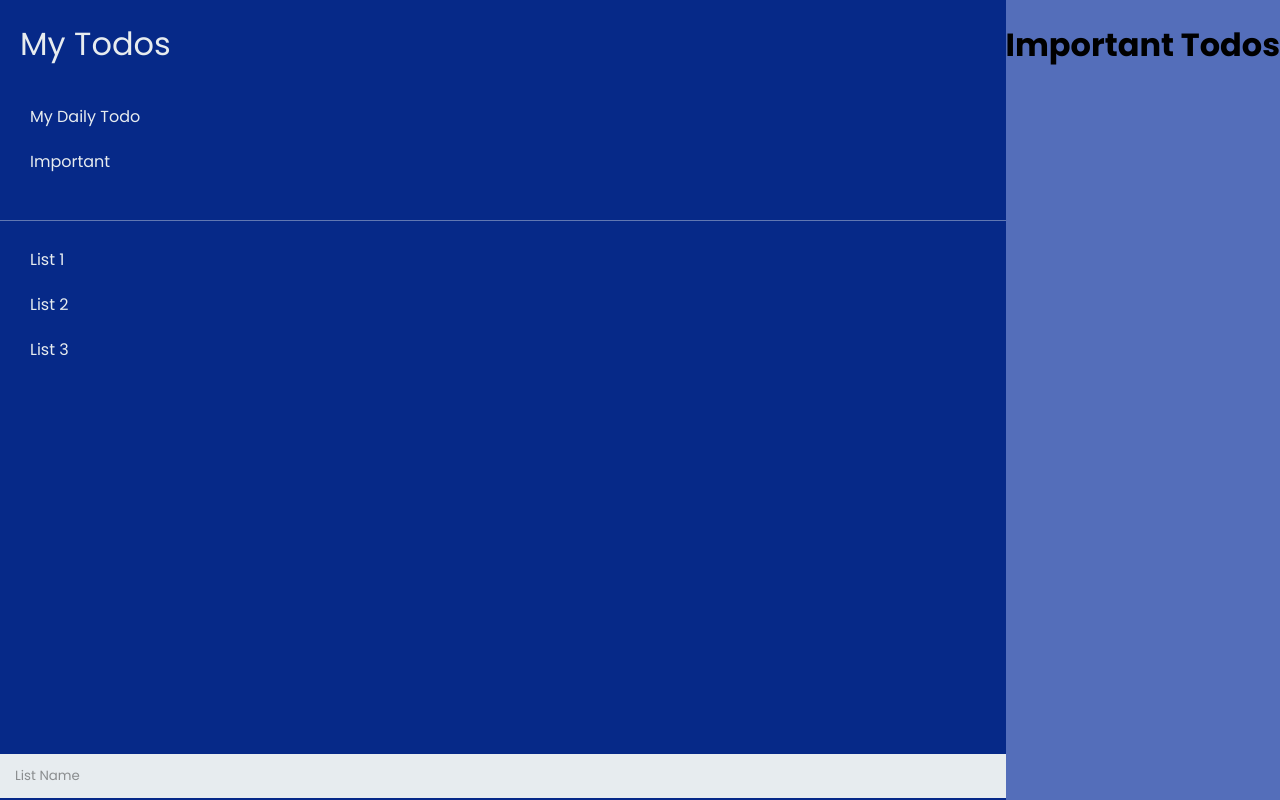
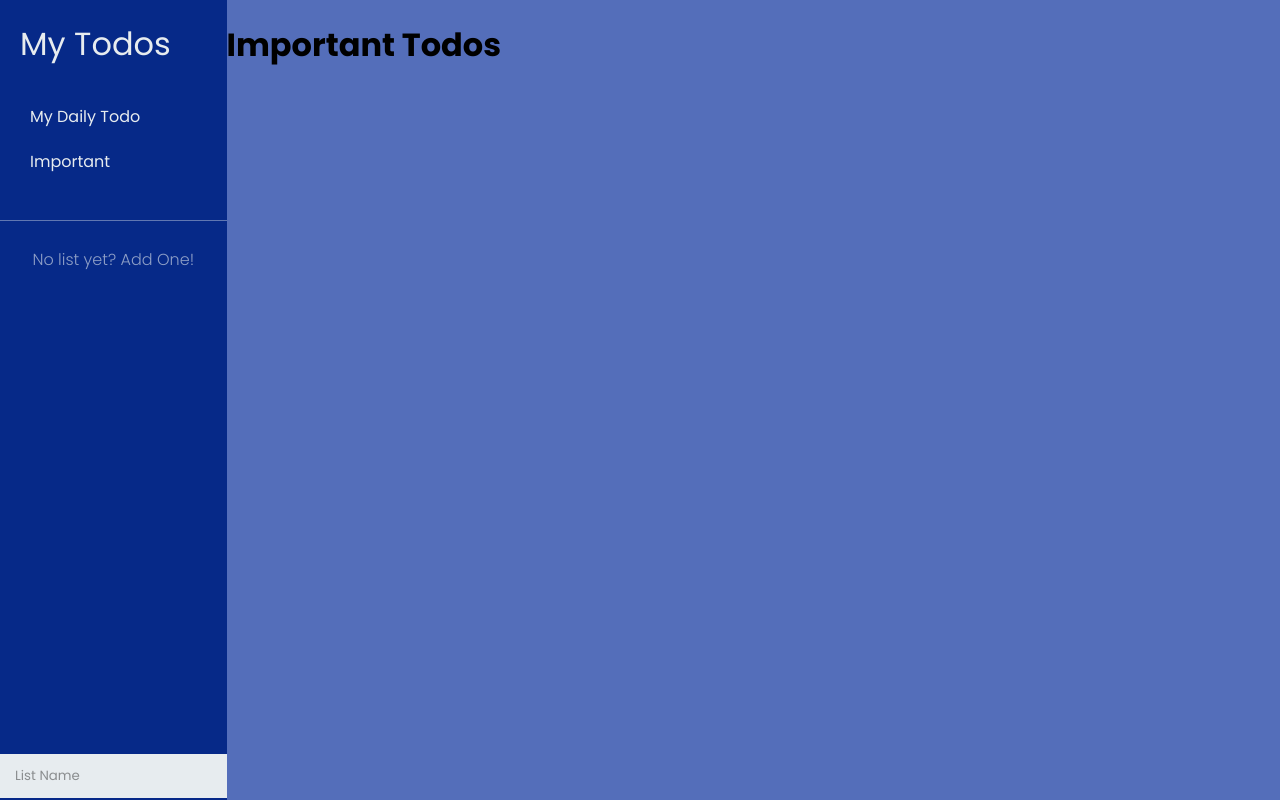
Before and after one commit to Abbas2712/Personal_Todo, a React (Create React App) app: page /important in a window 1280 px wide. Built offline with nearby package versions, Linux system fonts and the light colour scheme.

Commit message:
modified sidebar and displaytodo

```diff
--- a/src/components/DisplayTodos/DisplayTodos.js
+++ b/src/components/DisplayTodos/DisplayTodos.js
@@ -50,7 +50,7 @@ const DisplayTodos = () => {
                 <h2 className={styles.titleName} >My Daily Todo's</h2>
                 <p className={styles.currentDate}>{currentdate}</p>
                 <div id={styles.todoList} className="todoList">
-                    {todoList.length === 0 ? <h3 className={styles.subtitleName}>No tasks yet! Add one now.</h3> : todoList.map((todo) => (
+                    {todoList.length === 0 && completedList.length === 0 ? <h3 className={styles.subtitleName}>No tasks yet! Add one now.</h3> : todoList.map((todo) => (
                     <>
                         {
                             <Todo key={todo.id} todo={todo} todoList={todoList} setTodoList={setTodoList} onToggle={compeltedTodo} />
--- a/src/components/Sidebar/Sidebar.css
+++ b/src/components/Sidebar/Sidebar.css
@@ -3,16 +3,22 @@
 .sidebar{
     display: flex;
     flex-direction: column;
-    flex: 1.4;
-    width: 15vw;
+    flex-wrap: wrap;
+    /* flex: 1.4; */
+    width: 17.7vw;
     height: 100vh;
     background-color: var(--primary2-color);
     color: var(--ghostwhite-color);
-    /* padding: 20px 20px 20px 20px; */
 }
 
 .nav-links {
+    display: flex;
+    flex-direction: column;
+    /* flex: 1; */
+    flex-wrap: wrap;
     list-style: none;
+    overflow-y: overlay;
+    scroll-behavior: smooth;
     padding: 0px 5px 20px 5px;
 }
 
@@ -21,9 +27,19 @@ li {
     border-radius: 2px;
 }
 .nav-links a {
+    word-wrap: break-word;
+    overflow-wrap: break-word;
     text-decoration: none;
     color: var(--ghostwhite-color);
     font-weight: var(--font-weight-regular-400);
+}
+
+.proxyListText{
+    margin: auto;
+    padding: 10px 0px 0px 0px;
+    font-weight: var(--font-weight-light-300);
+    color: var(--ghostwhite-color);
+    opacity: 0.6;
 }
 
 li:hover {
@@ -43,7 +59,7 @@ background-color: var(--secondary-color); /* Change the color on hover */
     flex-wrap: wrap;
     height: auto;
     align-content: stretch;
-    width: 100%;
+    width: inherit;
     border-top: 1px solid rgba(231, 236, 239, 0.4);
 }
 
@@ -61,8 +77,12 @@ background-color: var(--secondary-color); /* Change the color on hover */
     color: #000000;
     padding: 12px 15px 12px 15px;
     margin: 10px 0px 0px 0px;
-    width: 100%;
+    width: inherit;
 }
 .addListInput:focus{
     outline: none;
 }
+
+.newListForm{
+    width: 100%;
+}
--- a/src/components/Sidebar/Sidebar.js
+++ b/src/components/Sidebar/Sidebar.js
@@ -1,8 +1,22 @@
-import Form from '../DisplayTodos/Form';
+import { useState } from 'react';
 import './Sidebar.css'
 import { Link } from 'react-router-dom'
+import { nanoid } from "nanoid";
+
 
 const TodoListSidebar = () => {
+    const [newListName, setNewList] = useState({listName: "",})
+    const [newTodoList, setNewTodoList] = useState([])
+
+    const handleNewTodoLists=(e)=>{
+       setNewList({listName: e.target.value})
+    }
+
+    const handleAddtoList=(e)=>{
+        e.preventDefault()
+        setNewTodoList([...newTodoList, {id:nanoid(), listName: newListName.listName}])
+        setNewList({listName: "",})
+    }
     return (
         <div className="sidebar">
             <div className="logo">My Todos</div>
@@ -12,12 +26,15 @@ const TodoListSidebar = () => {
             </ul>
             <div className="userGenList">
                 <ul className="nav-links">
-                    <li>List 1</li>
-                    <li>List 2</li>
-                    <li>List 3</li>
+                    {newTodoList.length === 0? <div className='proxyListText'>No list yet? Add One!</div> :
+                    newTodoList.map((newList)=>
+                        <li key={newList.id} >{newList.listName}</li>
+                    )}
                 </ul>
                 <div className='addListFrom'>
-                    <input className='addListInput' placeholder='List Name'></input>
+                    <form onSubmit={handleAddtoList} className='newListForm' >
+                        <input value={newListName.listName} onChange={handleNewTodoLists} className='addListInput' placeholder='List Name'></input>
+                    </form>
                 </div>
             </div>
             <div></div>
```
